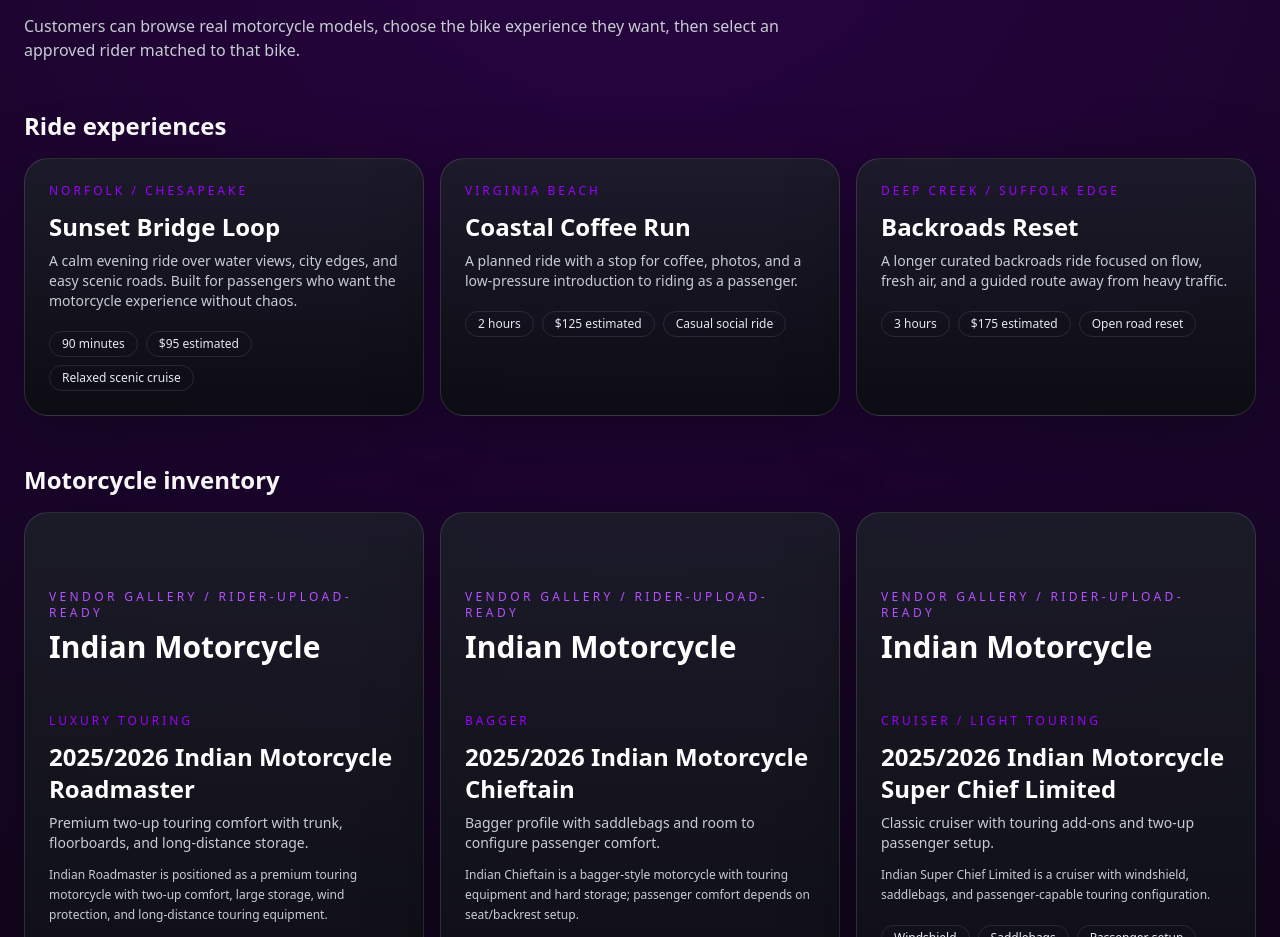
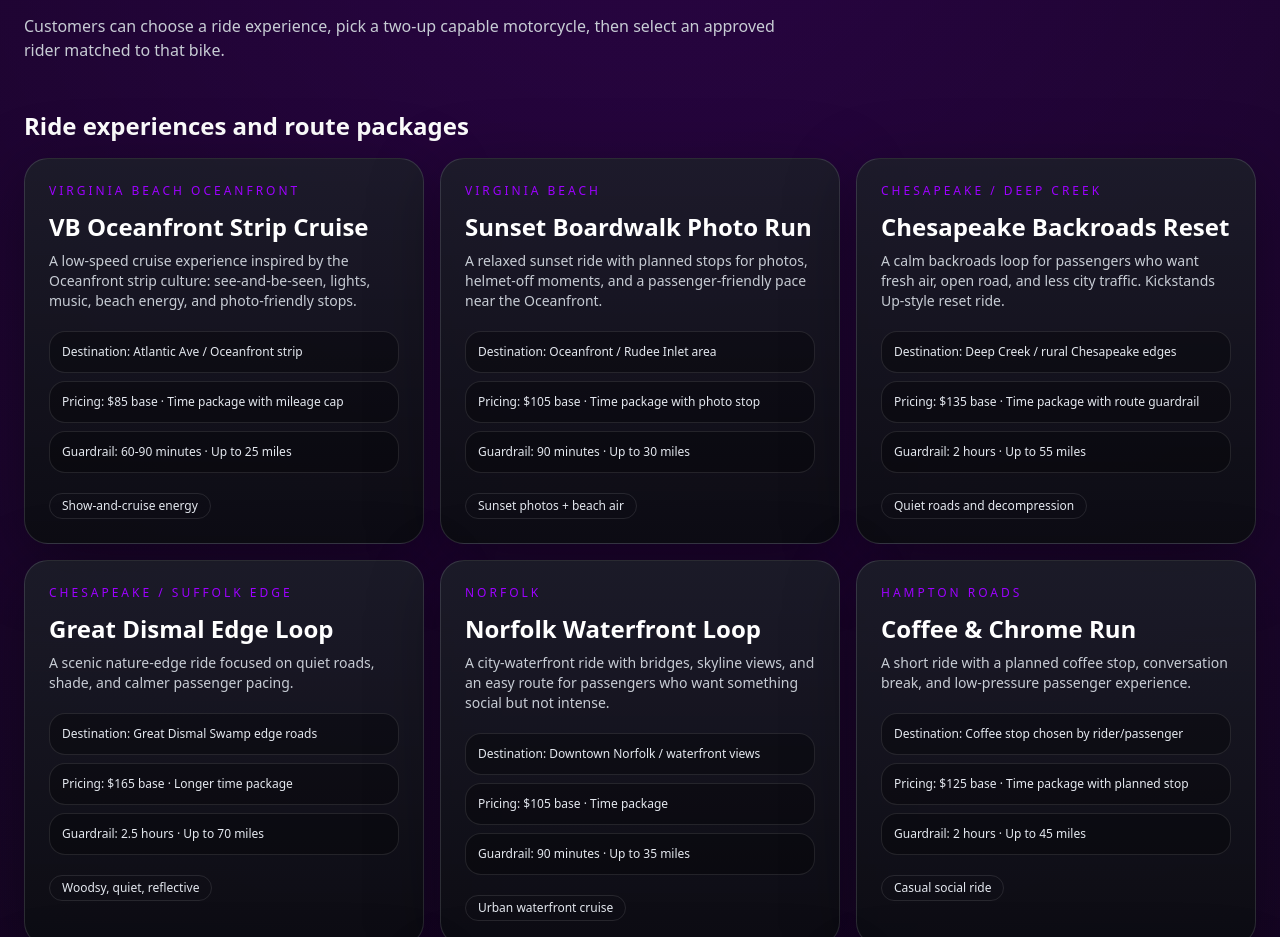
Before and after one commit to MalMcDan/RR-Revolution, a Next.js app: page /experiences in a window 1280 px wide. Shown: the part 215-1152 px from the top of the page. Built offline with nearby package versions, Linux system fonts and the light colour scheme.

Commit message:
Show expanded ride experiences

```diff
--- a/app/experiences/page.tsx
+++ b/app/experiences/page.tsx
@@ -1,6 +1,7 @@
 import Link from "next/link";
 import { PrototypeNav } from "../../components/prototype-nav";
-import { experiences, motorcycleInventory, riderProfiles } from "../../lib/prototype-data";
+import { motorcycleInventory, riderProfiles } from "../../lib/prototype-data";
+import { rideExperiences } from "../../lib/ride-experiences";
 
 export default function ExperiencesPage() {
   return (
@@ -9,18 +10,21 @@
       <section className="mx-auto max-w-7xl px-6 py-12">
         <div className="text-xs uppercase tracking-[0.42em] text-rr-purple">Browse prototype</div>
         <h1 className="rr-metal-text mt-3 text-5xl font-black">Experiences, bikes, and riders</h1>
-        <p className="mt-4 max-w-3xl text-rr-chrome">Customers can browse real motorcycle models, choose the bike experience they want, then select an approved rider matched to that bike.</p>
+        <p className="mt-4 max-w-3xl text-rr-chrome">Customers can choose a ride experience, pick a two-up capable motorcycle, then select an approved rider matched to that bike.</p>
 
-        <h2 className="mt-12 text-2xl font-bold">Ride experiences</h2>
+        <h2 className="mt-12 text-2xl font-bold">Ride experiences and route packages</h2>
         <div className="mt-4 grid gap-4 lg:grid-cols-3">
-          {experiences.map((item) => (
+          {rideExperiences.map((item) => (
             <article key={item.id} className="rr-card rounded-3xl p-6">
               <div className="text-xs uppercase tracking-[0.25em] text-rr-purple">{item.area}</div>
               <h3 className="mt-3 text-2xl font-black">{item.title}</h3>
               <p className="mt-2 text-sm text-rr-chrome">{item.description}</p>
+              <div className="mt-5 grid gap-2 text-xs text-rr-silver">
+                <div className="rounded-2xl border border-white/10 bg-black/30 p-3">Destination: {item.destination}</div>
+                <div className="rounded-2xl border border-white/10 bg-black/30 p-3">Pricing: {item.price} · {item.priceMode}</div>
+                <div className="rounded-2xl border border-white/10 bg-black/30 p-3">Guardrail: {item.duration} · {item.mileageCap}</div>
+              </div>
               <div className="mt-5 flex flex-wrap gap-2 text-xs text-rr-silver">
-                <span className="rounded-full border border-white/10 px-3 py-1">{item.duration}</span>
-                <span className="rounded-full border border-white/10 px-3 py-1">{item.price}</span>
                 <span className="rounded-full border border-white/10 px-3 py-1">{item.vibe}</span>
               </div>
             </article>
@@ -41,11 +45,10 @@
                 <div className="text-xs uppercase tracking-[0.25em] text-rr-purple">{bike.category}</div>
                 <h3 className="mt-3 text-2xl font-black">{bike.year} {bike.make} {bike.model}</h3>
                 <p className="mt-2 text-sm text-rr-chrome">{bike.passengerFit}</p>
-                <p className="mt-3 text-xs leading-5 text-rr-chrome">{bike.sourceNote}</p>
                 <div className="mt-5 flex flex-wrap gap-2 text-xs text-rr-silver">
                   {bike.highlights.map((feature) => <span key={feature} className="rounded-full border border-white/10 px-3 py-1">{feature}</span>)}
                 </div>
-                <a href={bike.vendorUrl} target="_blank" rel="noreferrer" className="mt-5 inline-flex text-sm text-rr-purple">Open vendor page →</a>
+                <a href={bike.vendorUrl} target="_blank" rel="noreferrer" className="mt-5 inline-flex text-sm text-rr-purple">Open vendor gallery/source →</a>
               </div>
             </article>
           ))}
```
